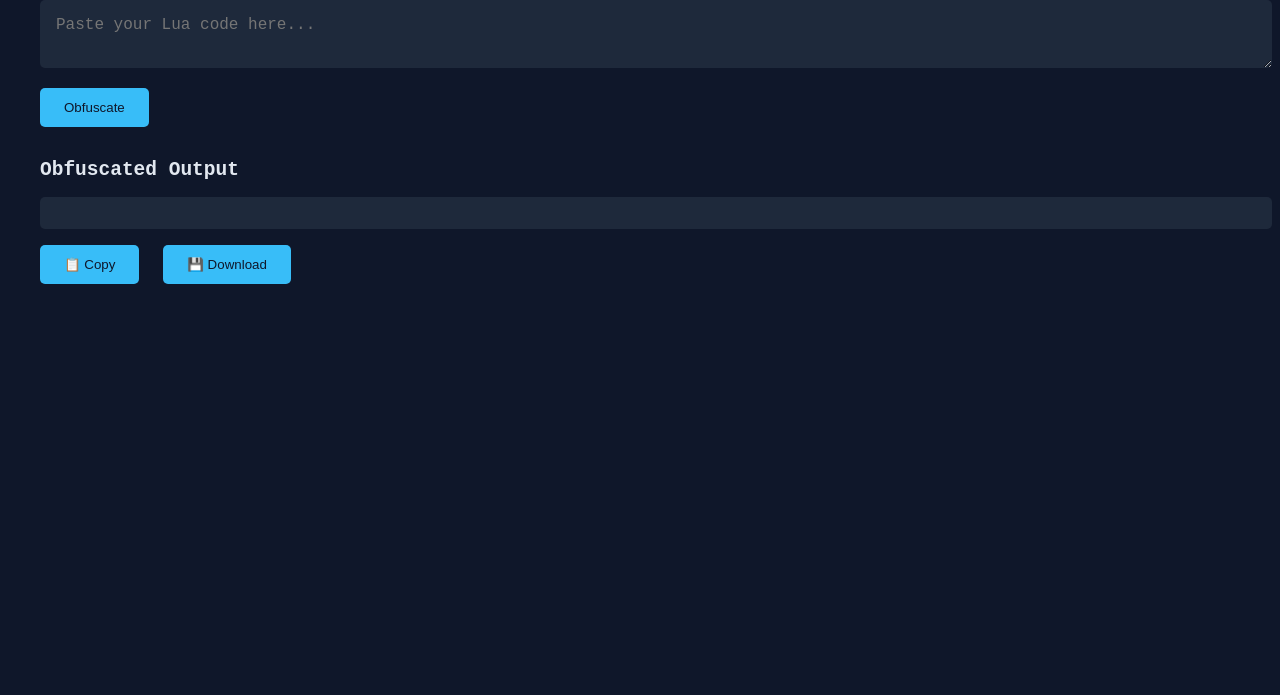
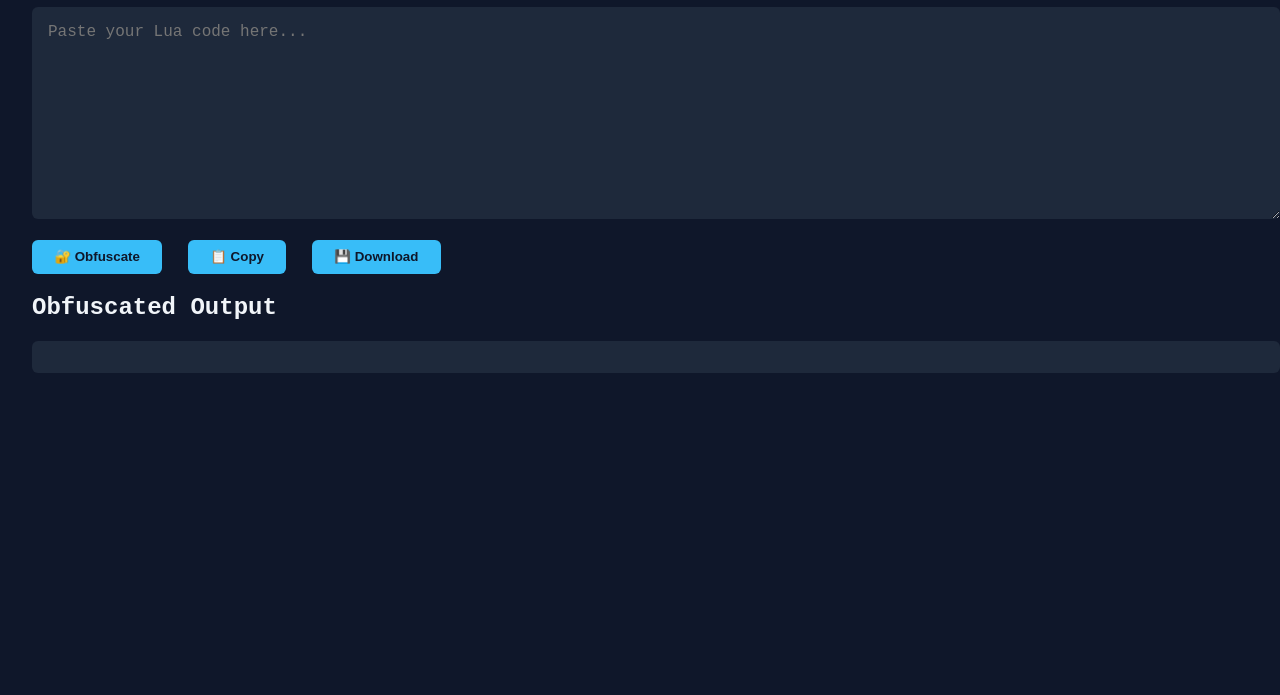
Before and after one commit to Neverwinlol/Obfuscator, a plain HTML site: page index.html in a window 1280 px wide. Shown: the part 105-800 px from the top of the page. Drawn offline with Linux system fonts and the light colour scheme.

Commit message:
Update index.html

```diff
--- a/index.html
+++ b/index.html
@@ -1,99 +1,96 @@
 <!DOCTYPE html>
 <html lang="en">
 <head>
-  <meta charset="UTF-8" />
-  <meta name="viewport" content="width=device-width, initial-scale=1.0"/>
+  <meta charset="UTF-8">
+  <meta name="viewport" content="width=device-width, initial-scale=1.0">
   <title>Lua Obfuscator</title>
   <style>
     body {
-      background: #0f172a;
-      color: #e2e8f0;
-      font-family: monospace;
+      background-color: #0f172a;
+      color: #f1f5f9;
+      font-family: 'Courier New', Courier, monospace;
       padding: 2rem;
+      margin: 0;
+    }
+    h1 {
+      color: #38bdf8;
     }
     textarea, pre {
       width: 100%;
-      background: #1e293b;
+      padding: 1rem;
+      background-color: #1e293b;
       color: #f8fafc;
       border: none;
-      padding: 1rem;
+      border-radius: 6px;
+      margin-bottom: 1rem;
       font-size: 1rem;
-      margin-bottom: 1rem;
-      border-radius: 5px;
+      resize: vertical;
     }
     button {
-      background: #38bdf8;
+      background-color: #38bdf8;
       color: #0f172a;
-      padding: 0.75rem 1.5rem;
+      padding: 0.6rem 1.4rem;
       border: none;
-      border-radius: 5px;
+      border-radius: 6px;
       cursor: pointer;
       margin-right: 1rem;
-      margin-bottom: 1rem;
+      font-weight: bold;
     }
     button:hover {
-      background: #0ea5e9;
+      background-color: #0ea5e9;
     }
   </style>
 </head>
 <body>
+  <h1>Advanced Lua Obfuscator</h1>
 
-  <h1>Lua Obfuscator - Byte Layer + Hex Tail</h1>
-
-  <textarea id="input" placeholder="Paste your Lua code here..."></textarea>
-  <button onclick="obfuscate()">Obfuscate</button>
+  <textarea id="input" rows="10" placeholder="Paste your Lua code here..."></textarea>
+  <button onclick="obfuscate()">🔐 Obfuscate</button>
+  <button onclick="copyToClipboard()">📋 Copy</button>
+  <button onclick="download()">💾 Download</button>
 
   <h2>Obfuscated Output</h2>
   <pre id="output"></pre>
-  <button onclick="copyToClipboard()">📋 Copy</button>
-  <button onclick="downloadCode()">💾 Download</button>
 
   <script>
-    function getRandomByte() {
-      return Math.floor(Math.random() * 256);
-    }
-
-    function toHex(str) {
-      return Array.from(str).map(c => c.charCodeAt(0).toString(16).padStart(2, '0')).join('');
-    }
-
     function obfuscate() {
       const input = document.getElementById('input').value;
-      if (!input) {
-        document.getElementById('output').textContent = 'No input provided!';
+      if (!input.trim()) {
+        document.getElementById('output').textContent = 'No code provided.';
         return;
       }
 
-      let obfuscated = '-- Random Byte Layer\nlocal bytes = {';
-      for (let i = 0; i < input.length; i++) {
-        obfuscated += getRandomByte();
-        if (i < input.length - 1) obfuscated += ', ';
-      }
-      obfuscated += '}\n\n';
+      const lines = input.split('\n');
+      let output = '-- Obfuscated Lua Code\n';
+      let varId = 100;
 
-      obfuscated += '-- Original Hex Dump\n';
-      obfuscated += '-- HEX: ' + toHex(input);
+      lines.forEach(line => {
+        const trimmed = line.trim();
+        if (!trimmed) return;
 
-      document.getElementById('output').textContent = obfuscated;
+        const stringEncoded = trimmed.replace(/"(.*?)"/g, (_, s) => `#"${s}"`);
+        const numberEncoded = stringEncoded.replace(/(\d+)/g, (_, n) => `(function() return ${n}; end)()`);
+        const wrapped = `(function() return ${numberEncoded}; end)()`;
+
+        output += `v${varId++} = ${wrapped}\n`;
+      });
+
+      output += '\nreturn v100, v101, v102 -- Sample return\n';
+      document.getElementById('output').textContent = output;
     }
 
     function copyToClipboard() {
       const text = document.getElementById('output').textContent;
-      navigator.clipboard.writeText(text).then(() => {
-        alert('Copied to clipboard!');
-      }, () => {
-        alert('Failed to copy.');
-      });
+      navigator.clipboard.writeText(text).then(() => alert('Copied to clipboard!'));
     }
 
-    function downloadCode() {
+    function download() {
       const blob = new Blob([document.getElementById('output').textContent], { type: 'text/plain' });
-      const a = document.createElement('a');
-      a.href = URL.createObjectURL(blob);
-      a.download = 'obfuscated.lua';
-      a.click();
+      const link = document.createElement('a');
+      link.href = URL.createObjectURL(blob);
+      link.download = 'obfuscated.lua';
+      link.click();
     }
   </script>
-
 </body>
 </html>
```
